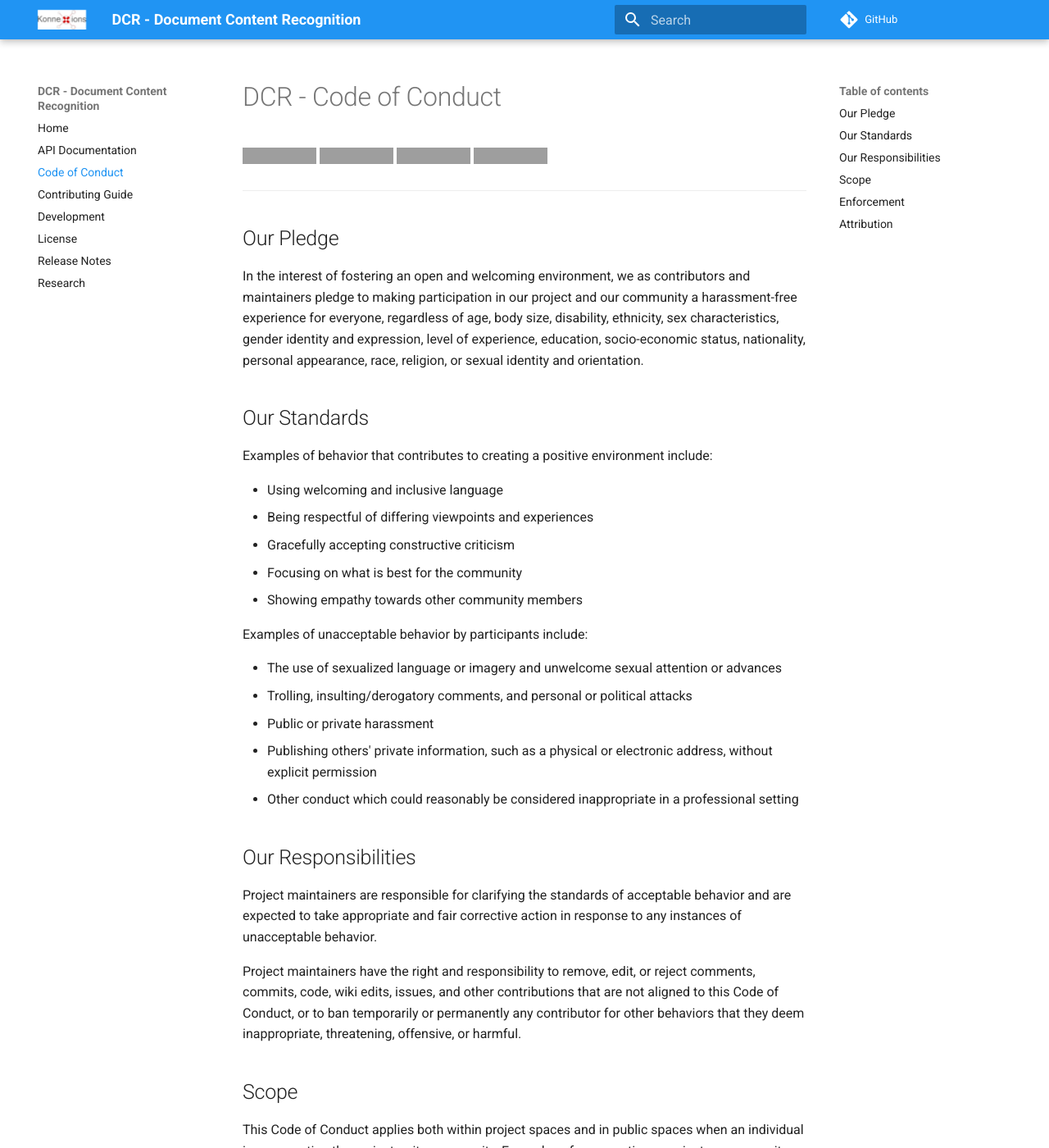
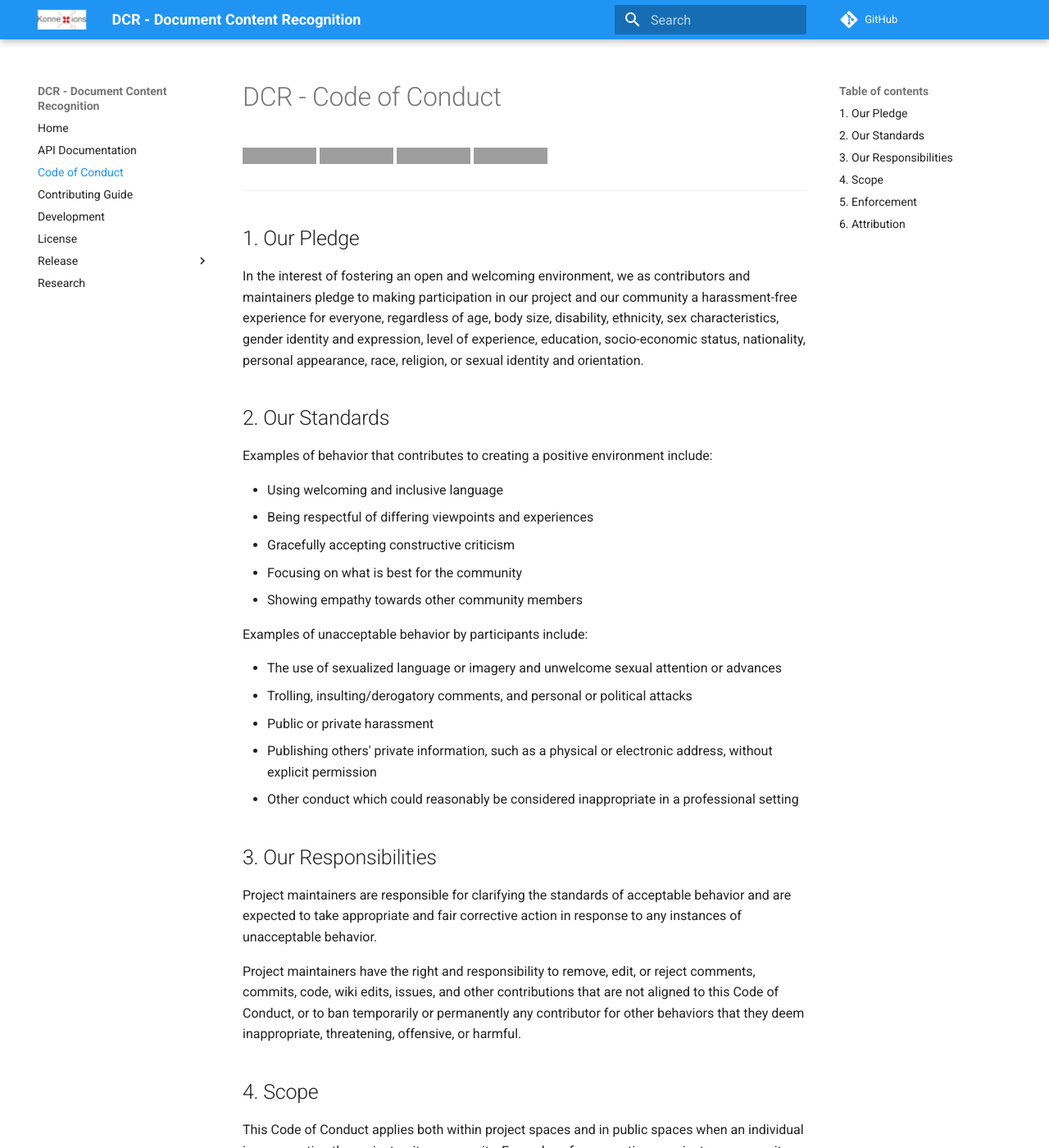
Before and after one commit to KonnexionsGmbH/dcr, an MkDocs documentation site: the page built from docs/code_of_conduct.md, in a window 1280 px wide and 1400 px high. Shown: the whole window at 82% size. Built offline with MkDocs 1.6.1 and Material for MkDocs 9.7.7, drawn with Linux system fonts in a browser that asks for light colours; comment, search, counter and statistics services are not loaded; some of the changed text lies outside the part shown; grey boxes are pictures that could not be loaded.

```diff
--- a/docs/code_of_conduct.md
+++ b/docs/code_of_conduct.md
@@ -7,7 +7,7 @@
 
 ----
 
-## Our Pledge
+## 1. Our Pledge
 
 In the interest of fostering an open and welcoming environment, we as
 contributors and maintainers pledge to making participation in our project and
@@ -16,7 +16,7 @@
 level of experience, education, socio-economic status, nationality, personal
 appearance, race, religion, or sexual identity and orientation.
 
-## Our Standards
+## 2. Our Standards
 
 Examples of behavior that contributes to creating a positive environment
 include:
@@ -38,7 +38,7 @@
 * Other conduct which could reasonably be considered inappropriate in a
  professional setting
 
-## Our Responsibilities
+## 3. Our Responsibilities
 
 Project maintainers are responsible for clarifying the standards of acceptable
 behavior and are expected to take appropriate and fair corrective action in
@@ -50,7 +50,7 @@
 permanently any contributor for other behaviors that they deem inappropriate,
 threatening, offensive, or harmful.
 
-## Scope
+## 4. Scope
 
 This Code of Conduct applies both within project spaces and in public spaces
 when an individual is representing the project or its community. Examples of
@@ -59,7 +59,7 @@
 representative at an online or offline event. Representation of a project may be
 further defined and clarified by project maintainers.
 
-## Enforcement
+## 5. Enforcement
 
 Instances of abusive, harassing, or otherwise unacceptable behavior may be
 reported by contacting the project team at info@konnexions.ch. All
@@ -72,7 +72,7 @@
 faith may face temporary or permanent repercussions as determined by other
 members of the project's leadership.
 
-## Attribution
+## 6. Attribution
 
 This Code of Conduct is adapted from the [Contributor Covenant](https://www.contributor-covenant.org){:target="_blank"}, version 1.4,
 available [here](https://www.contributor-covenant.org/version/1/4/code-of-conduct.html){:target="_blank"}.
--- a/docs/release_notes.md
+++ b/docs/release_notes.md
@@ -7,7 +7,7 @@
 
 ----
 
-## 0.6.0
+## 1. Version 0.6.0
 
 Release Date: dd.mm.2022
 
--- a/mkdocs.yml
+++ b/mkdocs.yml
@@ -15,7 +15,9 @@
   - Contributing Guide: contributing.md
   - Development : development.md
   - License: license.md
-  - Release Notes: release_notes.md
+  - Release:
+    - Release Notes: release_notes.md
+    - Release History: release_history.md
   - Research: research.md
 
 plugins:
```
Also changed, not shown: docs/release_history.md (+1 -1 lines).
